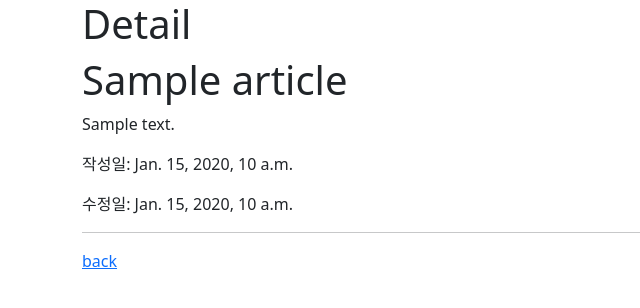
After one commit to sc-choi2022/Django, a Django app: page /articles/1/ in a window 1280 px wide. The commit adds this page. Shown: the top 308 px of the page, without its empty margins (0-640 px from the left). Run offline with Django 3.2, Linux system fonts and the light colour scheme; tables that the repository leaves empty hold one stand-in row (values such as "Sample post").

Commit message:
read(detail)

```diff
--- /dev/null
+++ b/articles/templates/articles/detail.html
@@ -0,0 +1,11 @@
+{% extends 'base.html' %}
+
+{% block content %}
+  <h1>Detail</h1>
+  <h1>{{ article.title }}</h1>
+  <p>{{ article.content }}</p>
+  <p>작성일: {{ article.created_at }}</p>
+  <p>수정일: {{ article.updated_at }}</p>
+  <hr>
+  <a href="{% url 'articles:index' %}">back</a>
+{% endblock content %}
--- a/articles/templates/articles/index.html
+++ b/articles/templates/articles/index.html
@@ -8,7 +8,7 @@
     <p>글 번호: {{ article.pk }}</p>
     <p>글 제목: {{ article.title }}</p>
     <p>글 내용: {{ article.content }}</p>
+    <a href="{% url 'articles:detail' article.pk %}">DETAIL</a>
     <hr>
   {% endfor %}
-  {% comment %} <a href="{% url 'articles:detail' %}">CREATE</a> {% endcomment %}
 {% endblock content %}
--- a/articles/urls.py
+++ b/articles/urls.py
@@ -5,4 +5,5 @@ app_name = 'articles'
 urlpatterns = [
     path('', views.index, name="index"),
     path('create/', views.create, name='create'),
+    path('<int:pk>/', views.detail, name='detail'),
 ]
--- a/articles/views.py
+++ b/articles/views.py
@@ -16,10 +16,17 @@ def create(request):
         # validation
         if form.is_valid():
             article = form.save()
-            return redirect('articles:index')
+            return redirect('articles:detail')
     else:
         form = ArticleForm()
     context = {
         'form' : form,
     }
     return render(request, 'articles/create.html', context)
+
+def detail(request, pk):
+    article = Article.objects.get(pk=pk)
+    context = {
+        'article' : article
+    }
+    return render(request, 'articles/detail.html', context)
```
